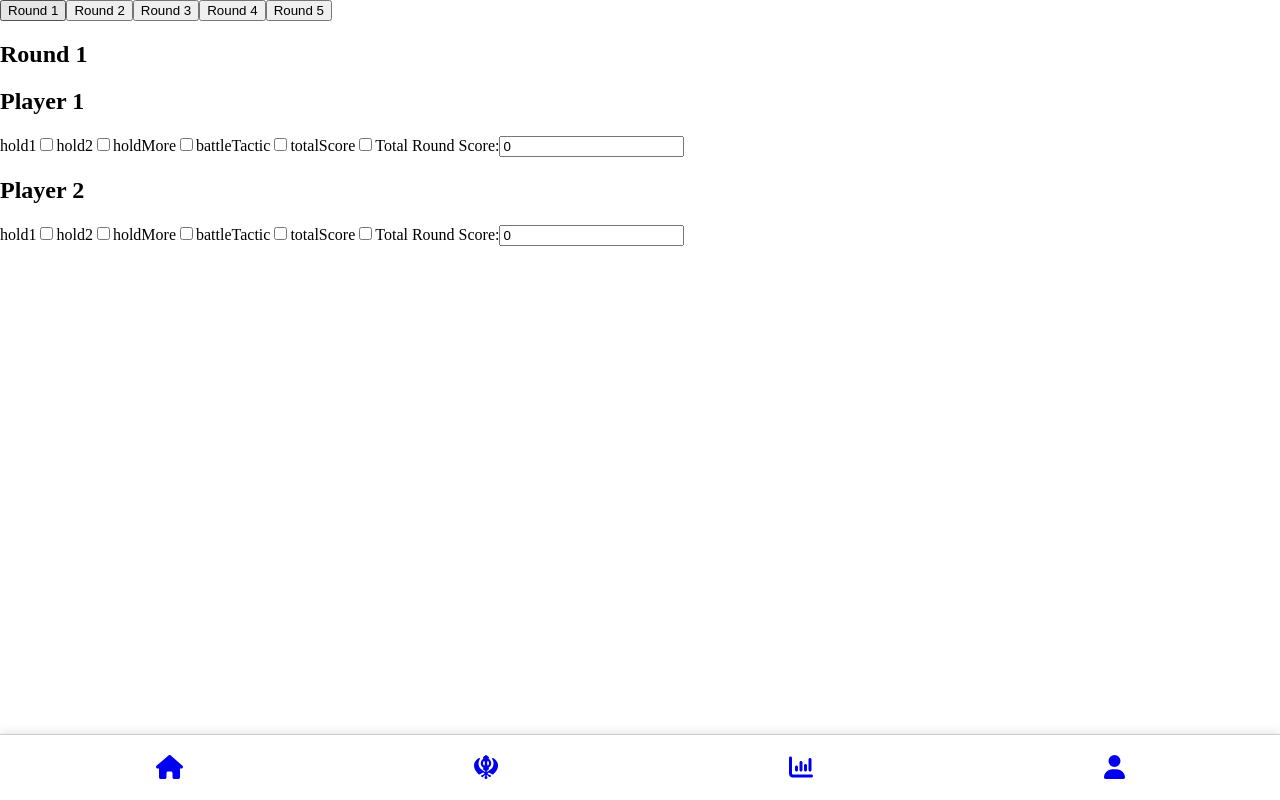
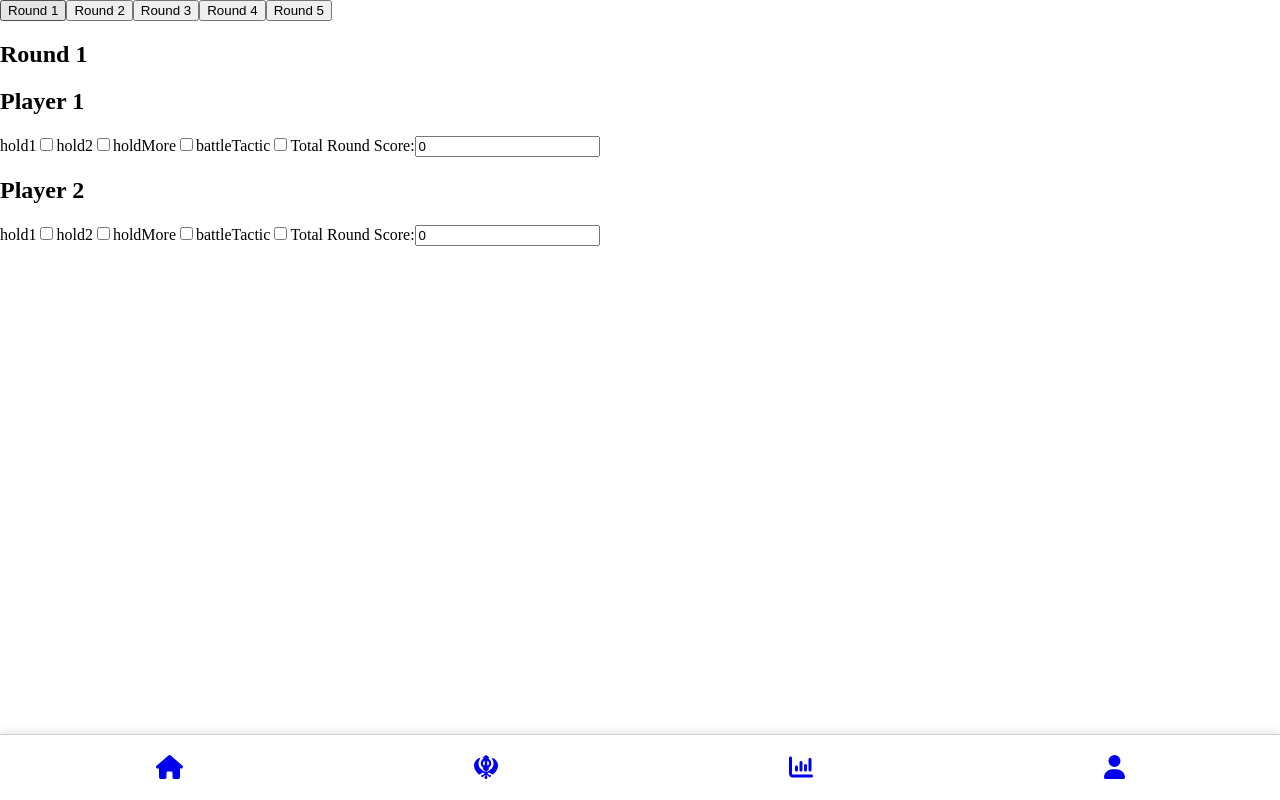
Before and after one commit to OzLievano/WarhammerTracker, a React app: page /round-data in a window 1280 px wide. Built offline with nearby package versions, Linux system fonts and the light colour scheme.

Commit message:
fix: removed totalScore as a checkbox option

```diff
--- a/src/components/matches/CreateMatch.tsx
+++ b/src/components/matches/CreateMatch.tsx
@@ -72,7 +72,7 @@ export default function CreateMatch() {
           Grand Strategy:
           <input type='text' name='grandstrategy'/>
         </label>
-        <button onSubmit={handleCreateMatch}>Submit</button>
+        <button onClick={handleCreateMatch}>Submit</button>
       </form>
       <BottomNavigationBar/>
     </div>
--- a/src/components/matches/RoundInformation.tsx
+++ b/src/components/matches/RoundInformation.tsx
@@ -67,7 +67,9 @@ export const RoundInformation = () => {
           <h2>Player 1</h2>
           {/* Render checkboxes based on matchData[currentRound - 1].player1.checkboxes */}
           {/* Update handleCheckboxChange accordingly */}
-          {Object.keys(matchData[currentRound - 1].player1).map((checkboxName) => (
+          {Object.keys(matchData[currentRound - 1].player1)
+          .filter(checkboxName => checkboxName !== 'totalScore')
+          .map((checkboxName) => (
             <label key={checkboxName}>
               {checkboxName}
               <input
@@ -97,7 +99,9 @@ export const RoundInformation = () => {
           <h2>Player 2</h2>
           {/* Render checkboxes based on matchData[currentRound - 1].player2.checkboxes */}
           {/* Update handleCheckboxChange accordingly */}
-          {Object.keys(matchData[currentRound - 1].player2).map((checkboxName) => (
+          {Object.keys(matchData[currentRound - 1].player2)
+          .filter(checkboxName => checkboxName !== 'totalScore')
+          .map((checkboxName) => (
             <label key={checkboxName}>
               {checkboxName}
               <input
```
